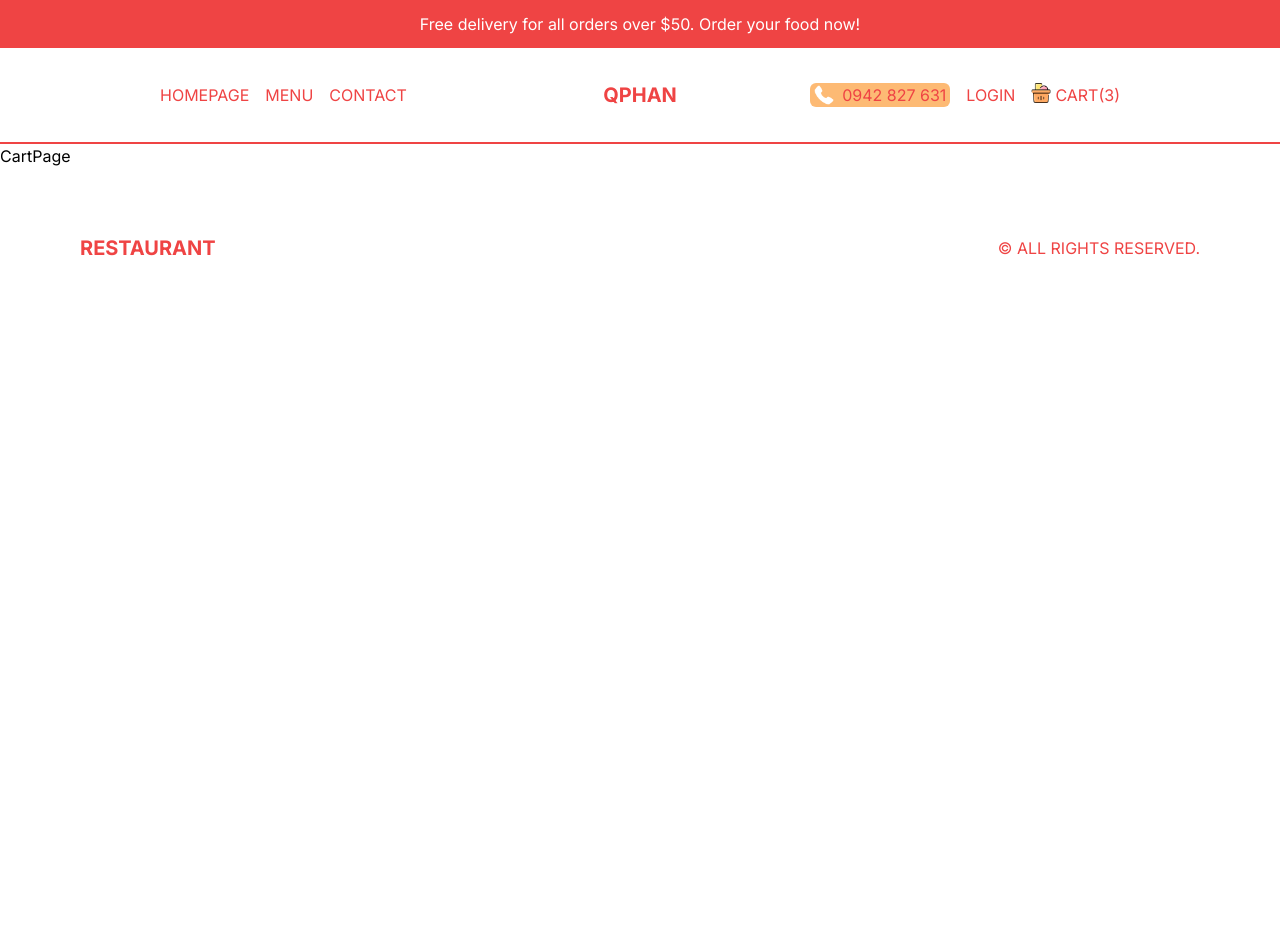
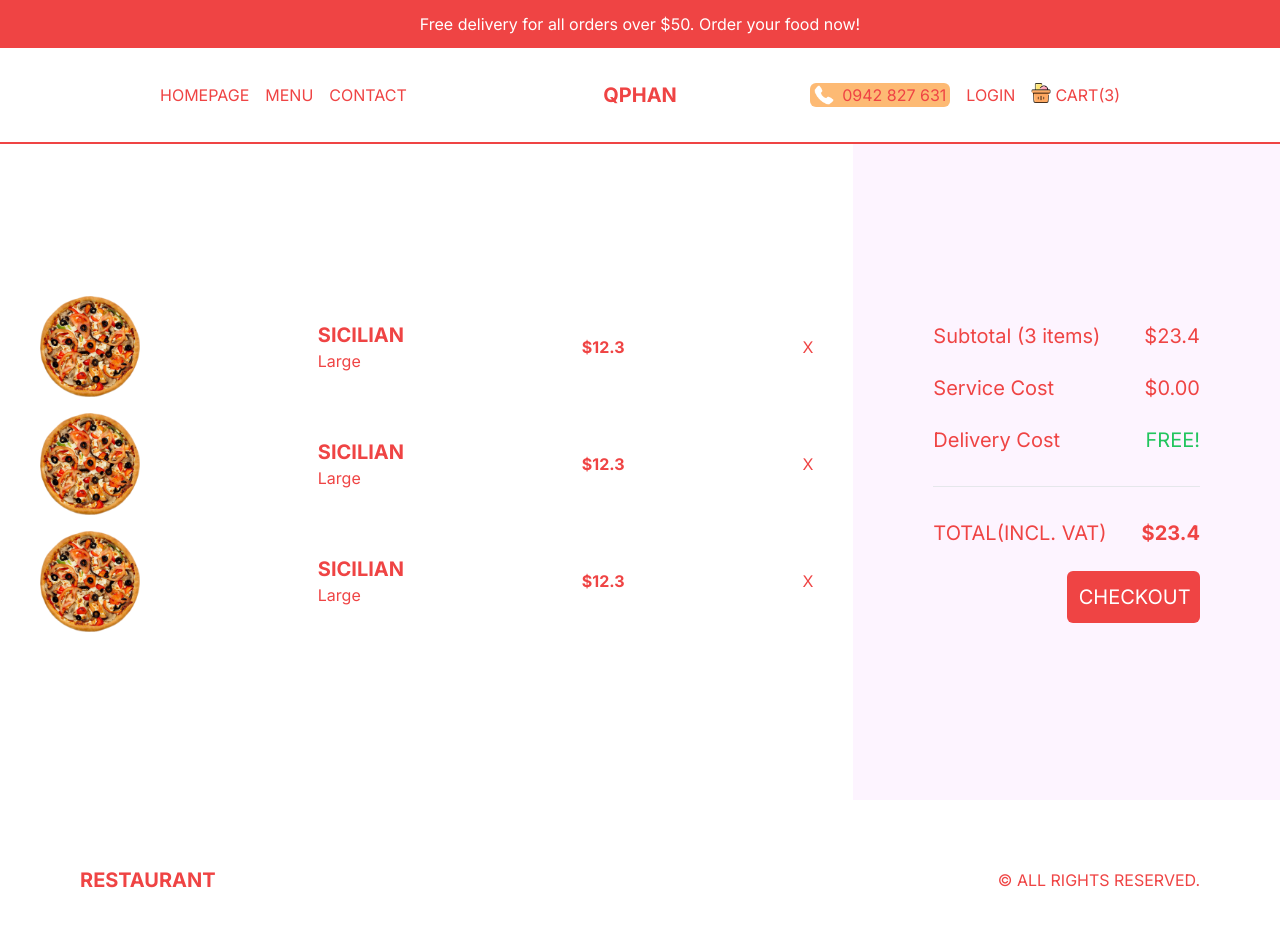
Before and after one commit to PhanHuuQuang/Restaurant-Nextjs, a Next.js app: page /cart in a window 1280 px wide. Shown: the top 926 px of the page. Before the commit the page ends 800 px from the top, so only its background shows below. Built offline with nearby package versions, Linux system fonts and the light colour scheme.

Commit message:
Add Cart page and Login page

```diff
--- a/src/app/cart/page.tsx
+++ b/src/app/cart/page.tsx
@@ -1,7 +1,65 @@
+import Image from "next/image";
 import React from "react";
 
 const CartPage = () => {
-  return <div>CartPage</div>;
+  return (
+    <div className="h-[calc(100vh-6rem)] md:h-[calc(100vh-9rem)] flex flex-col text-red-500 lg:flex-row">
+      {/* PRODUCT CONTAINER */}
+      <div className="h-1/2 p-4 flex flex-col justify-center overflow-y-scroll lg:h-full lg:w-2/3 2xl:w-1/2 lg:px-10 xl:px-30">
+        {/* SINGLE ITEM */}
+        <div className="flex items-center justify-between mb-4">
+          <Image src="/temporary/p1.png" alt="" width={100} height={100} />
+          <div className="">
+            <h1 className="uppercase text-xl font-bold">sicilian</h1>
+            <span>Large</span>
+          </div>
+          <h2 className="font-bold">$12.3</h2>
+          <span className="cursor-pointer">X</span>
+        </div>
+        <div className="flex items-center justify-between mb-4">
+          <Image src="/temporary/p1.png" alt="" width={100} height={100} />
+          <div className="">
+            <h1 className="uppercase text-xl font-bold">sicilian</h1>
+            <span>Large</span>
+          </div>
+          <h2 className="font-bold">$12.3</h2>
+          <span className="cursor-pointer">X</span>
+        </div>
+        <div className="flex items-center justify-between mb-4">
+          <Image src="/temporary/p1.png" alt="" width={100} height={100} />
+          <div className="">
+            <h1 className="uppercase text-xl font-bold">sicilian</h1>
+            <span>Large</span>
+          </div>
+          <h2 className="font-bold">$12.3</h2>
+          <span className="cursor-pointer">X</span>
+        </div>
+      </div>
+      {/* PAYMENT CONTAINER */}
+      <div className="h-1/2 p-4 bg-fuchsia-50 flex flex-col gap-4 justify-center lg:h-full lg:w-1/3 2xl:w-1/2 lg:px-10 xl:px-20 xl:text-xl xl:gap-6">
+        <div className="flex justify-between">
+          <span className="">Subtotal (3 items)</span>
+          <span className="">$23.4</span>
+        </div>
+        <div className="flex justify-between">
+          <span className="">Service Cost</span>
+          <span className="">$0.00</span>
+        </div>
+        <div className="flex justify-between">
+          <span className="">Delivery Cost</span>
+          <span className="text-green-500">FREE!</span>
+        </div>
+        <hr className="my-2" />
+        <div className="flex justify-between">
+          <span className="">TOTAL(INCL. VAT)</span>
+          <span className="font-bold">$23.4</span>
+        </div>
+        <button className="bg-red-500 text-white p-3 rounded-md w-1/2 self-end">
+          CHECKOUT
+        </button>
+      </div>
+    </div>
+  );
 };
 
 export default CartPage;
--- a/src/app/login/page.tsx
+++ b/src/app/login/page.tsx
@@ -1,7 +1,50 @@
+import Image from "next/image";
+import Link from "next/link";
 import React from "react";
 
 const LoginPage = () => {
-  return <div>LoginPage</div>;
+  return (
+    <div className="p-4 h-[calc(100vh-6rem)] md:h-[calc(100vh-9rem)] flex items-center justify-center">
+      {/* BOX */}
+      <div className="h-full shadow-2xl rounded-md flex flex-col md:flex-row md:h-[90%] md:w-full lg:w-[60%] 2xl:w-1/2">
+        {/* IMAGE CONTAINER */}
+        <div className="relative h-1/3 w-full md:h-full md:w-1/2">
+          <Image src="/loginBg.png" alt="" fill className="object-cover" />
+        </div>
+        {/* FORM CONTAINER */}
+        <div className="p-10 flex flex-col gap-6 md:w-1/2">
+          <h1 className="font-bold text-xl xl:text-2xl">Welcome</h1>
+          <p>Log into your account or create a new one using social buttons</p>
+          <button className="flex gap-4 p-4 ring-1 ring-orange-100 rounded-md">
+            <Image
+              src="/google.png"
+              alt=""
+              width={20}
+              height={20}
+              className="object-contain"
+            />
+            <span>Sign in with Google</span>
+          </button>
+          <button className="flex gap-4 p-4 ring-1 ring-blue-100 rounded-md">
+            <Image
+              src="/facebook.png"
+              alt=""
+              width={20}
+              height={20}
+              className="object-contain"
+            />
+            <span>Sign in with Facebook</span>
+          </button>
+          <p className="text-sm">
+            Have a problem?
+            <Link className="underline" href="/">
+              Contact us
+            </Link>
+          </p>
+        </div>
+      </div>
+    </div>
+  );
 };
 
 export default LoginPage;
```
